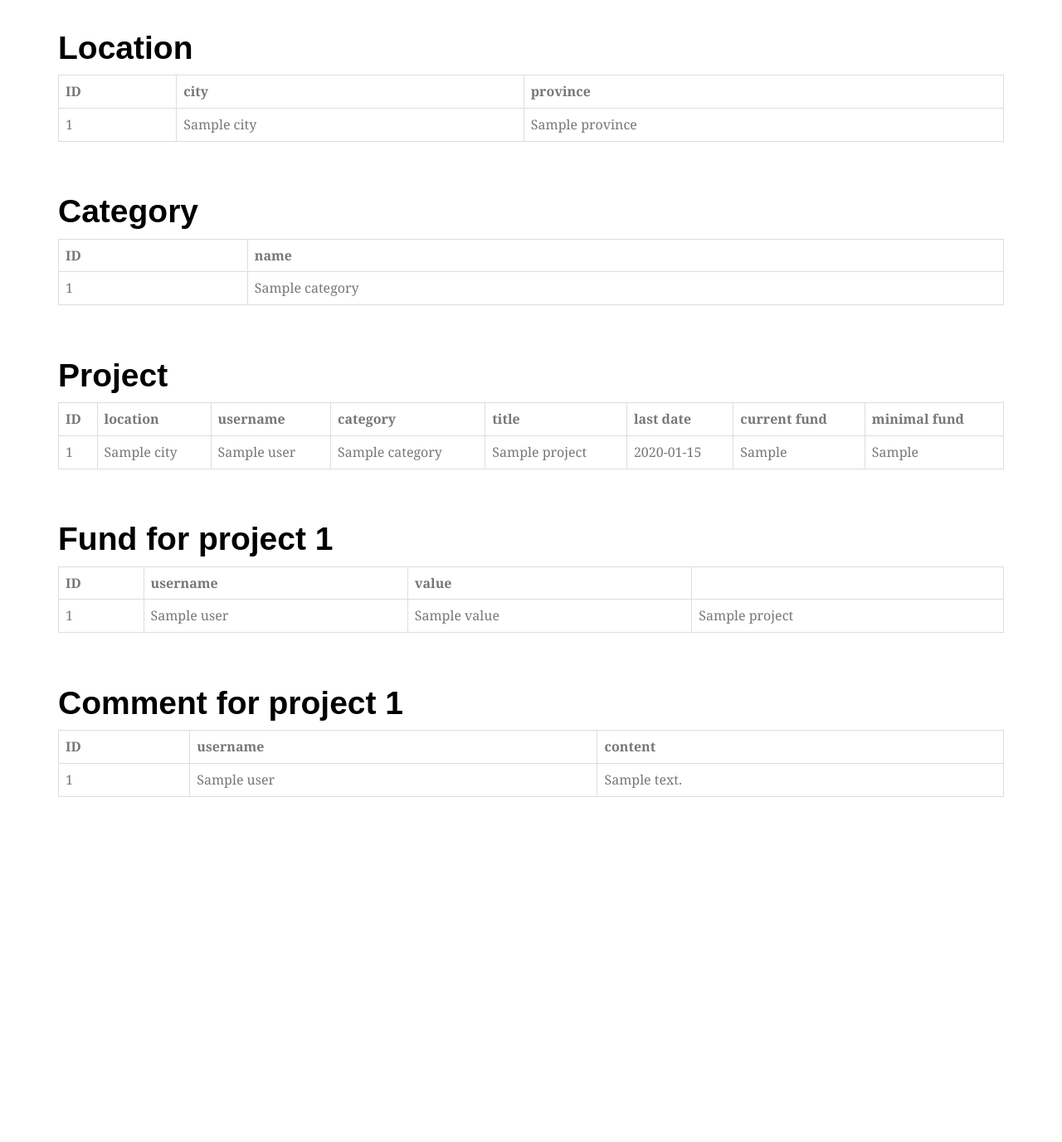
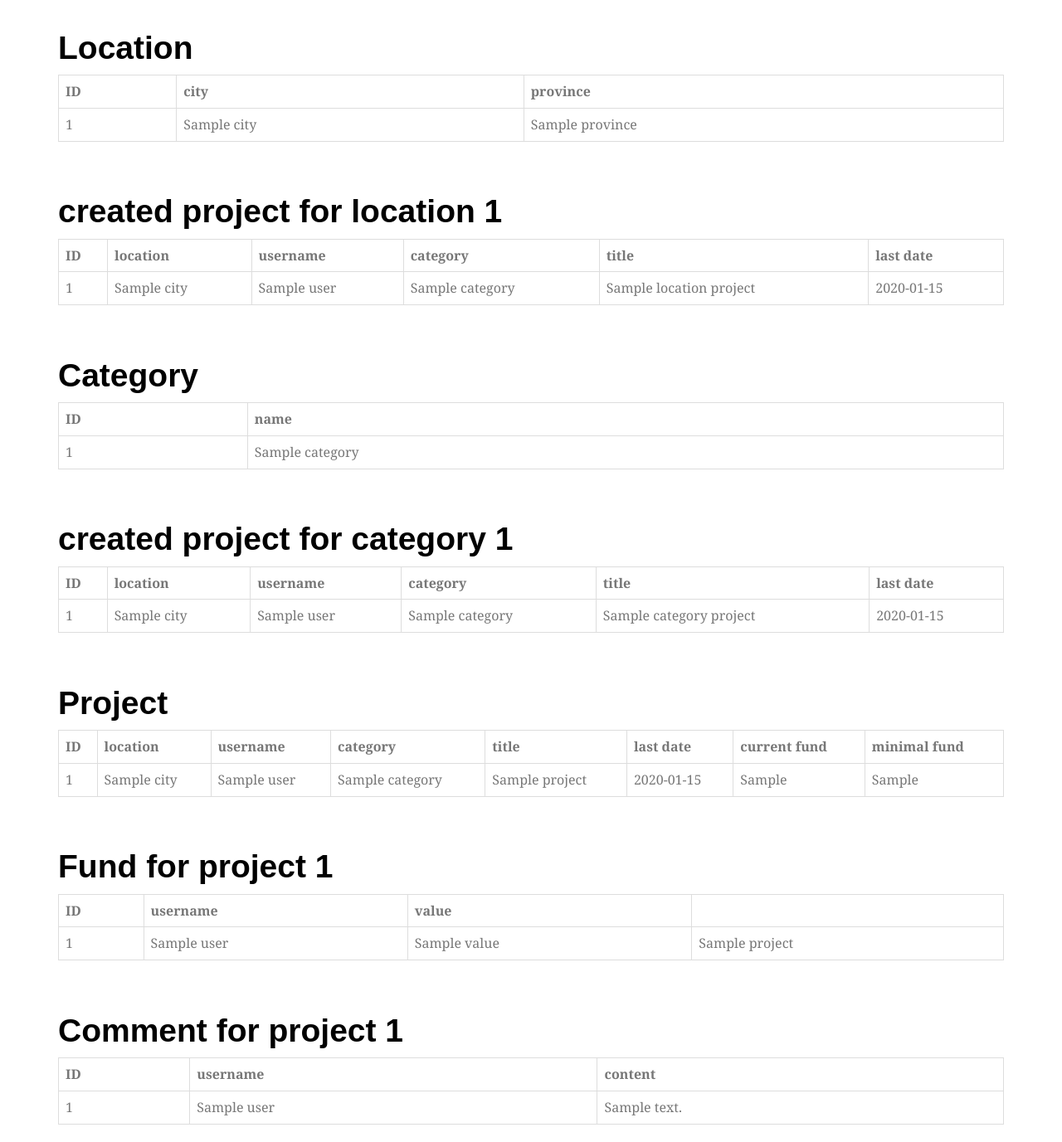
Before and after one commit to kemaldarmawan/DanaiBeta, a Java web app: template DanaiBeta/src/main/webapp/WEB-INF/views/home.jsp in a window 1280 px wide. Shown: the part 905-2282 px from the top of the page at 83% size. Before the commit the page ends 1866 px from the top, so only its background shows below. Run offline with Spring Boot 4, a stand-in JSP engine, Linux system fonts and the light colour scheme; the template is opened without the code that fills it: most values are stand-ins (such as "Sample title", 1, 10 or a date in 2020); the project's own start-up code is not run, and a stand-in starts its controllers and pages; some libraries are stand-ins or nearby versions; some web fonts are replaced.

Commit message:
add set projects to model category and location

```diff
--- a/DanaiBeta/src/main/java/com/danai/app/HomeController.java
+++ b/DanaiBeta/src/main/java/com/danai/app/HomeController.java
@@ -68,7 +68,9 @@ public class HomeController {
 		model.addAttribute("user",userDao.getUser(1));
 		model.addAttribute("userList",userDao.getAllUser());
 		model.addAttribute("locationList", locationDao.getAllLocation());
+		model.addAttribute("locationProjectList", locationDao.getLocation(1).getProjects());
 		model.addAttribute("categoryList", categoryDao.getAllCategory());
+		model.addAttribute("categoryProjectList", categoryDao.getCategory(1).getProjects());
 		model.addAttribute("projectList", projectDao.getAllProject() );
 		model.addAttribute("createdProjectList", userDao.getUser(1).getCreatedProject() );
 		model.addAttribute("fundProjectList", projectDao.getProject(2).getFunds() );
@@ -125,6 +127,7 @@ public class HomeController {
 		int loc_id = Integer.parseInt(request.getParameter("id"));
 		//projectDao.addOrder("title", true);
 		//projectDao.addOrder("category",true);
+		projectDao.clearOrder();
 		projectDao.addOrder("lastDate", false);
 		model.addAttribute("projectList", projectDao.getProjectByCategory(loc_id) );
 		//String search = request.getParameter("title");
--- a/DanaiBeta/src/main/webapp/WEB-INF/views/home.jsp
+++ b/DanaiBeta/src/main/webapp/WEB-INF/views/home.jsp
@@ -117,6 +117,28 @@
 	</c:forEach>
 </table>
 <br>
+<h1>created project for location 1</h1>
+<table class="table table-bordered">
+	<tr>
+	<th>ID</th>
+	<th>location</th>
+	<th>username</th>
+	<th>category</th>
+	<th>title</th>
+	<th>last date</th>
+	</tr>
+	<c:forEach items="${locationProjectList}" var="project">
+	<tr>
+		<td>${project.projectId}</td>
+		<td>${project.location.city}</td>
+		<td>${project.user.name}</td>
+		<td>${project.category.name}</td>
+		<td>${project.title}</td>
+		<td>${project.lastDate}</td>
+	</tr>
+	</c:forEach>
+</table>
+<br>
 <h1>Category</h1>
 <table class="table table-bordered">
 	<tr>
@@ -127,6 +149,28 @@
 	<tr>
 		<td>${category.categoryId}</td>
 		<td>${category.name}</td>
+	</tr>
+	</c:forEach>
+</table>
+<br>
+<h1>created project for category 1</h1>
+<table class="table table-bordered">
+	<tr>
+	<th>ID</th>
+	<th>location</th>
+	<th>username</th>
+	<th>category</th>
+	<th>title</th>
+	<th>last date</th>
+	</tr>
+	<c:forEach items="${categoryProjectList}" var="project">
+	<tr>
+		<td>${project.projectId}</td>
+		<td>${project.location.city}</td>
+		<td>${project.user.name}</td>
+		<td>${project.category.name}</td>
+		<td>${project.title}</td>
+		<td>${project.lastDate}</td>
 	</tr>
 	</c:forEach>
 </table>
```
Also changed, not shown: DanaiBeta/src/main/java/com/danai/model/Category.java (+16 -0 lines), DanaiBeta/src/main/java/com/danai/model/Location.java (+15 -0 lines).
